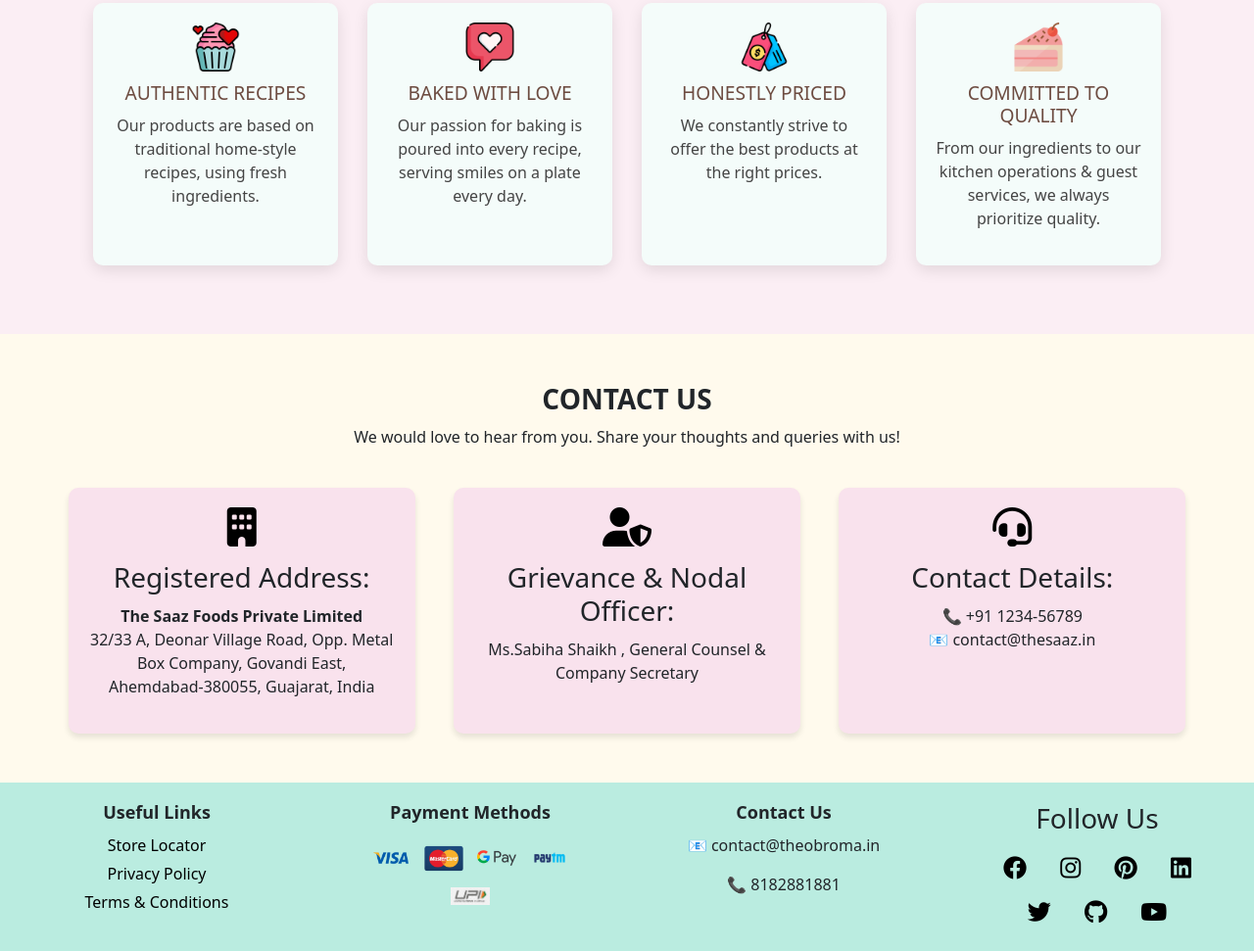
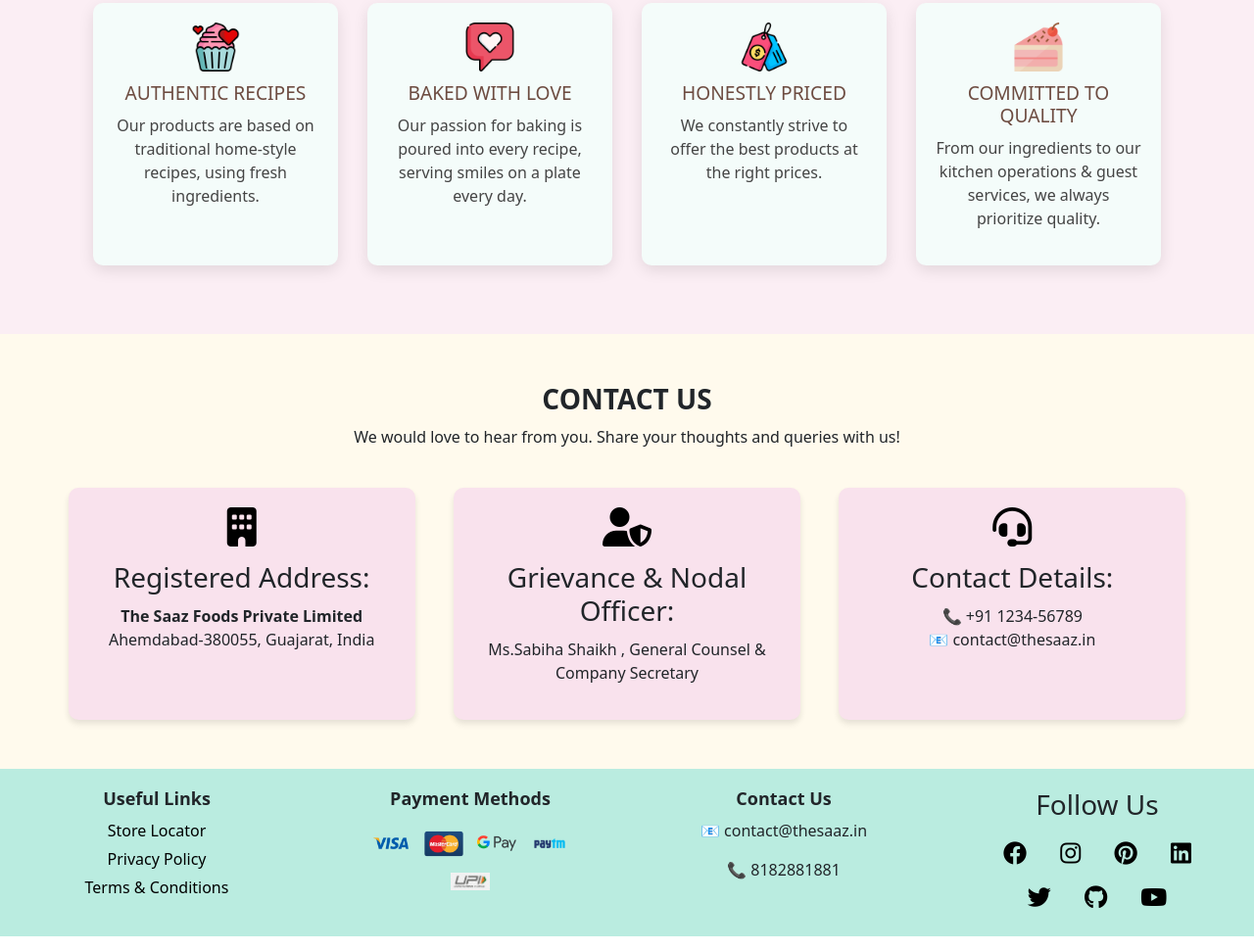
Before and after one commit to NazzzShaikh/The-Saaz, a plain HTML site: page index.html in a window 1280 px wide. Shown: the part 2600-3571 px from the top of the page at 98% size. Drawn offline with nearby package versions, Linux system fonts and the light colour scheme.

Commit message:
Update contact information in index.html

```diff
--- a/index.html
+++ b/index.html
@@ -273,7 +273,7 @@
                 <i class="fas fa-building"></i>
                 <h3>Registered Address:</h3>
                 <p><strong>The Saaz Foods Private Limited</strong><br>
-                    32/33 A, Deonar Village Road, Opp. Metal Box Company, Govandi East, Ahemdabad-380055, Guajarat,
+                    Ahemdabad-380055, Guajarat,
                     India</p>
             </div>
 
@@ -313,7 +313,7 @@
 
             <div class="footer-column">
                 <h4>Contact Us</h4>
-                <p>📧 contact@theobroma.in</p>
+                <p>📧 contact@thesaaz.in</p>
                 <p>📞 8182881881</p>
             </div>
             <!-- <div class=" bg-breadcrumb" style="padding-bottom:500px;background-position:bottom!important;background-image : url(//theobroma.in/cdn/shop/files/aboutpage-header.jpg?v=1615444228  )">
```
